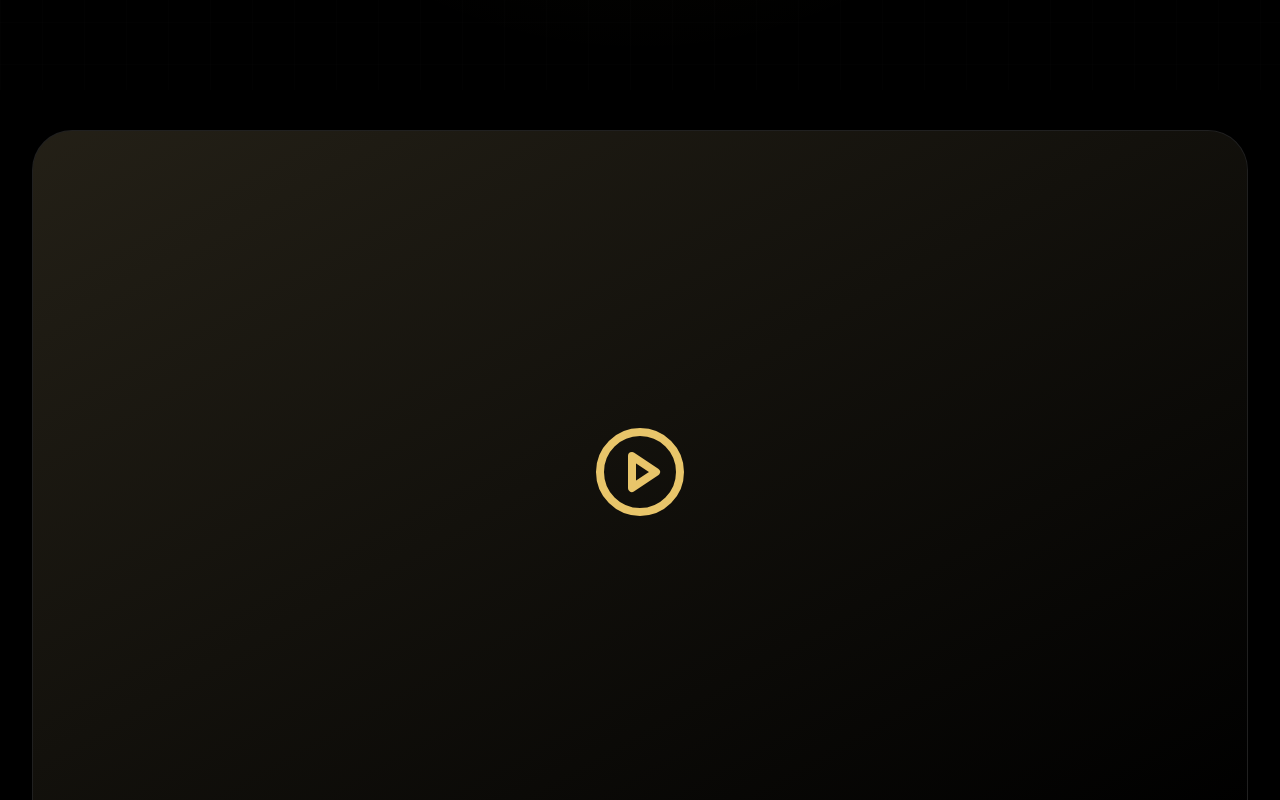
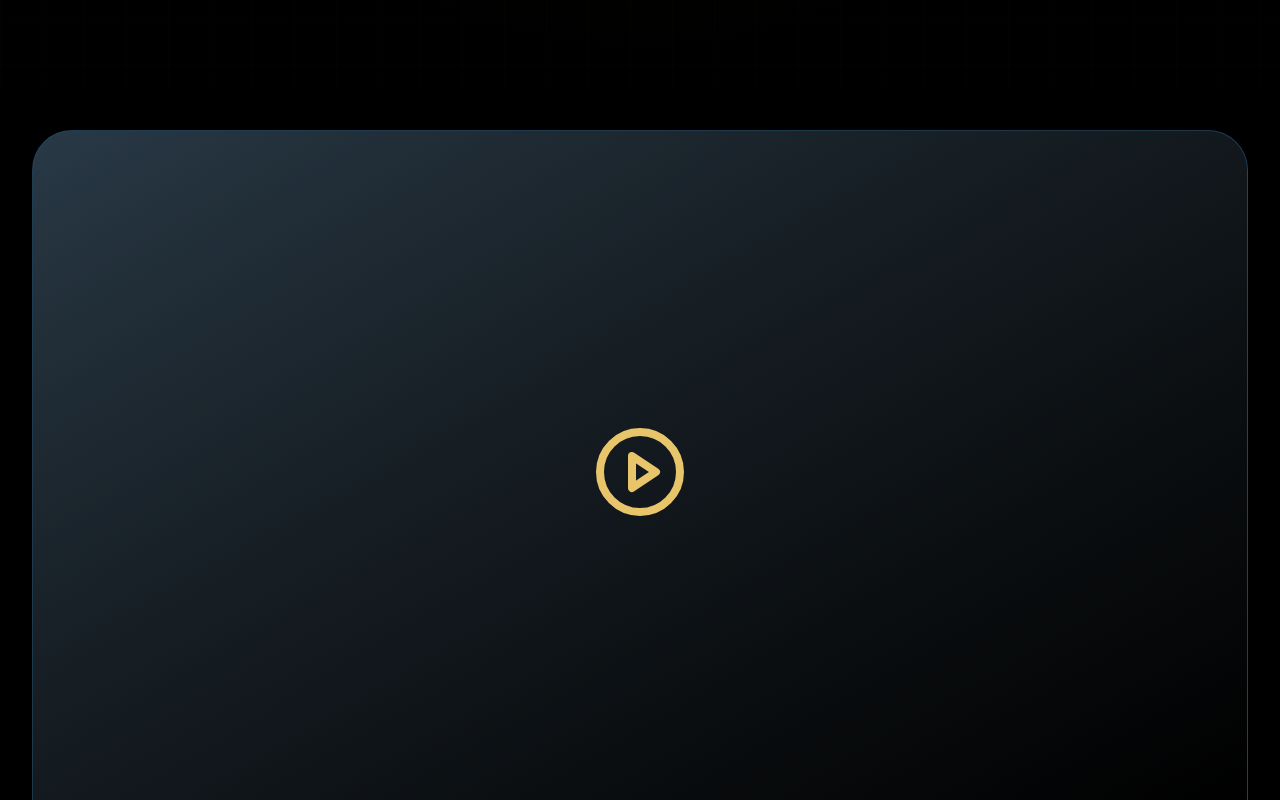
Before and after one commit to harshbharti55/kickboxer-harsh, a Next.js app: page /media in a window 1280 px wide. Shown: the part 520-1320 px from the top of the page. Built offline with nearby package versions, Linux system fonts and the light colour scheme.

Commit message:
Refresh athlete theme with deep navy and ice blue

```diff
--- a/app/globals.css
+++ b/app/globals.css
@@ -5,8 +5,10 @@
 :root {
   color-scheme: dark;
   --brand-gold: #e8c56a;
+  --brand-ice: #70d7f2;
+  --brand-blue: #142d50;
   --brand-red: #ff4d6d;
-  --ink: #080c17;
+  --ink: #081426;
 }
 
 html {
@@ -17,10 +19,12 @@ html {
 
 body {
   @apply bg-bg text-soft antialiased;
-  background:
-    radial-gradient(ellipse at 8% 8%, rgba(255, 77, 109, 0.12), transparent 32rem),
-    radial-gradient(ellipse at 90% 14%, rgba(72, 229, 224, 0.09), transparent 28rem),
-    linear-gradient(180deg, #080c17 0%, #0b1020 48%, #070a13 100%);
+  background-color: #081426;
+  background-image:
+    radial-gradient(ellipse at 12% 7%, rgba(51, 132, 190, 0.30), transparent 34rem),
+    radial-gradient(ellipse at 88% 20%, rgba(82, 211, 239, 0.16), transparent 30rem),
+    radial-gradient(ellipse at 55% 72%, rgba(232, 197, 106, 0.07), transparent 35rem),
+    linear-gradient(180deg, #0d1e36 0%, #09172a 45%, #07111f 100%);
   min-width: 320px;
   overflow-x: clip;
 }
@@ -43,9 +47,10 @@ button, a {
 }
 
 .glass {
-  background: rgba(255, 255, 255, 0.05);
-  backdrop-filter: blur(16px);
-  border: 1px solid rgba(255, 255, 255, 0.08);
+  background: linear-gradient(145deg, rgba(26, 57, 91, 0.72), rgba(11, 26, 46, 0.84));
+  backdrop-filter: blur(18px);
+  border: 1px solid rgba(112, 215, 242, 0.17);
+  box-shadow: 0 18px 55px rgba(0, 0, 0, 0.18);
 }
 
 .grid-overlay {
@@ -55,7 +60,7 @@ button, a {
 }
 
 .text-gradient {
-  background: linear-gradient(100deg, #ffffff 4%, #f5d98b 42%, #e8c56a 62%, #ff4d6d 100%);
+  background: linear-gradient(100deg, #ffffff 4%, #aeeeff 36%, #e8c56a 72%, #fff1b6 100%);
   -webkit-background-clip: text;
   background-clip: text;
   color: transparent;
@@ -78,9 +83,10 @@ button, a {
 .hero-stage {
   isolation: isolate;
   background:
-    radial-gradient(ellipse at 75% 42%, rgba(255,77,109,.12), transparent 34%),
-    radial-gradient(ellipse at 12% 70%, rgba(72,229,224,.07), transparent 32%),
-    #080c17;
+    radial-gradient(ellipse at 78% 38%, rgba(79, 198, 236, .20), transparent 36%),
+    radial-gradient(ellipse at 12% 68%, rgba(41, 113, 183, .20), transparent 34%),
+    radial-gradient(ellipse at 48% 100%, rgba(232,197,106,.08), transparent 38%),
+    linear-gradient(135deg, #102541 0%, #09172a 54%, #07111f 100%);
 }
 .hero-grid {
   opacity: .42;
@@ -92,7 +98,7 @@ button, a {
   text-shadow: 0 6px 0 rgba(255,255,255,.025), 0 24px 60px rgba(0,0,0,.35);
 }
 .hero-name-accent {
-  background: linear-gradient(100deg, #fff1a3 0%, #ffd700 35%, #ff5a5f 78%, #d90429 100%);
+  background: linear-gradient(100deg, #ffffff 0%, #9be8fb 35%, #e8c56a 78%, #fff0b0 100%);
   -webkit-background-clip: text;
   background-clip: text;
   color: transparent;
```
